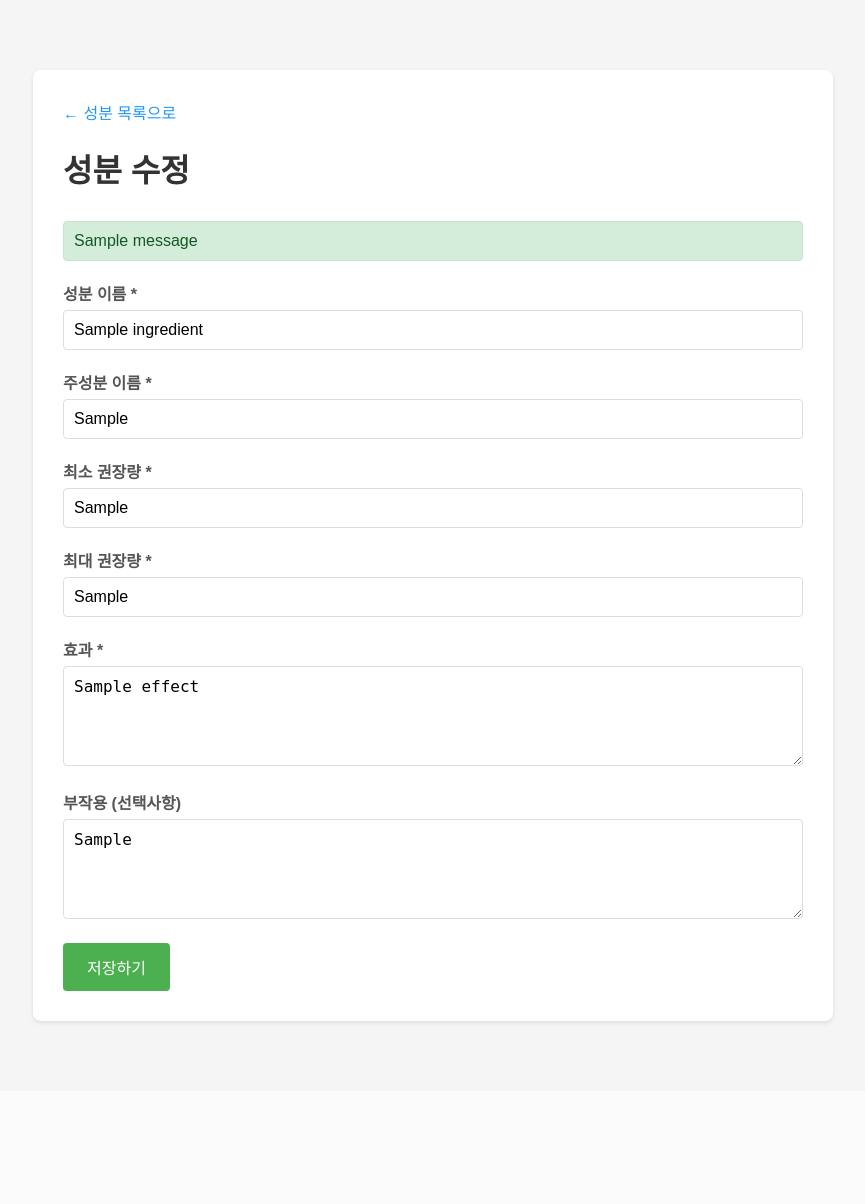
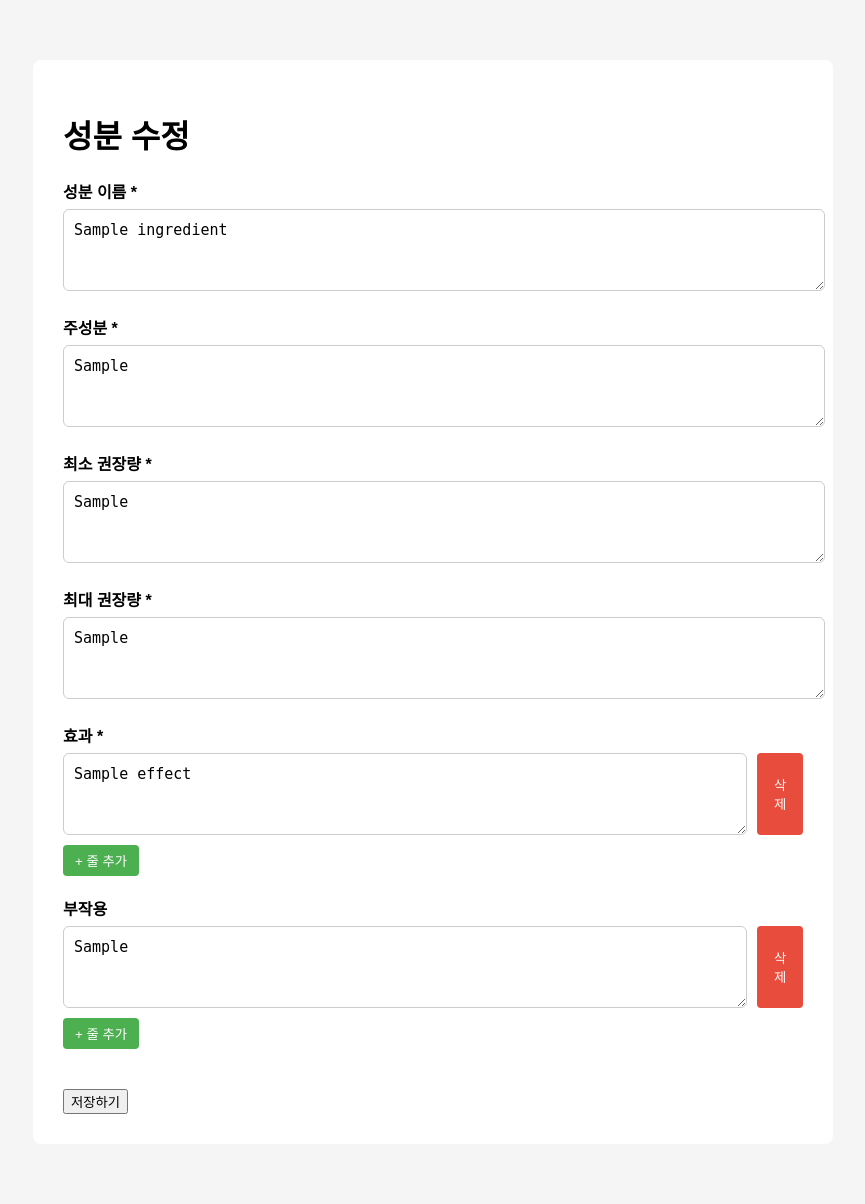
Before and after one commit to Da-sii/Backend, a Django app: template products/templates/products/ingredient_edit.html in a window 1280 px wide. Shown: the whole page, without its empty margins (207-1072 px from the left). Before the commit the page ends 1024 px from the top, so only its background shows below. Run offline with Django 5.2, Linux system fonts and the light colour scheme; the template is opened without the code that fills it: most values are stand-ins (such as "Sample title", 1, 10 or a date in 2020); one stand-in notice (Sample message) is shown; data that the repository does not hold is empty.

Commit message:
refactor: 제품 상세(#132)

```diff
--- a/products/templates/products/ingredient_edit.html
+++ b/products/templates/products/ingredient_edit.html
@@ -1,166 +1,150 @@
 <!DOCTYPE html>
 <html lang="ko">
 <head>
-    <meta charset="UTF-8" />
-    <meta name="viewport" content="width=device-width, initial-scale=1.0" />
+    <meta charset="UTF-8">
     <title>성분 수정</title>
+
     <style>
         body {
-        font-family: Arial, sans-serif;
+            font-family: Arial;
             max-width: 800px;
-        margin: 50px auto;
+            margin: 40px auto;
+            background: #f5f5f5;
             padding: 20px;
-        background-color: #f5f5f5;
         }
         .container {
-        background-color: white;
+            background: white;
             padding: 30px;
             border-radius: 8px;
-        box-shadow: 0 2px 4px rgba(0, 0, 0, 0.1);
-        word-wrap: break-word;
-        overflow-wrap: break-word;
         }
-      h1 {
-        color: #333;
-        margin-bottom: 30px;
-      }
-      .form-group {
-        margin-bottom: 20px;
-      }
-      label {
-        display: block;
-        margin-bottom: 5px;
-        font-weight: bold;
-        color: #555;
-      }
-      input[type="text"],
+        .form-group { margin-bottom: 20px; }
+        label { font-weight: bold; display: block; margin-bottom: 6px; }
+
         textarea {
             width: 100%;
+            min-height: 60px;
             padding: 10px;
-        border: 1px solid #ddd;
+            border: 1px solid #ccc;
+            border-radius: 6px;
+            resize: vertical;
+            font-size: 15px;
+            line-height: 1.4;
+            white-space: pre-wrap;
+        }
+
+        .dynamic-item { display: flex; gap: 10px; margin-bottom: 10px; }
+        .btn-add, .btn-remove {
+            padding: 6px 12px;
             border-radius: 4px;
-        font-size: 16px;
-        box-sizing: border-box;
+            border: none;
+            cursor: pointer;
+            color: white;
         }
-      textarea {
-        min-height: 100px;
-        resize: vertical;
+        .btn-add { background: #4caf50; }
+        .btn-remove { background: #e74c3c; }
+    </style>
+
+    <script>
+        function addEffectField() {
+            const box = document.getElementById("effectContainer");
+            const div = document.createElement("div");
+            div.className = "dynamic-item";
+            div.innerHTML = `
+                <textarea name="effect_list[]"></textarea>
+                <button type="button" class="btn-remove" onclick="this.parentElement.remove()">삭제</button>
+            `;
+            box.appendChild(div);
         }
-      button {
-        background-color: #4caf50;
-        color: white;
-        padding: 12px 24px;
-        border: none;
-        border-radius: 4px;
-        cursor: pointer;
-        font-size: 16px;
+
+        function addSideField() {
+            const box = document.getElementById("sideContainer");
+            const div = document.createElement("div");
+            div.className = "dynamic-item";
+            div.innerHTML = `
+                <textarea name="side_list[]"></textarea>
+                <button type="button" class="btn-remove" onclick="this.parentElement.remove()">삭제</button>
+            `;
+            box.appendChild(div);
         }
-      button:hover {
-        background-color: #45a049;
+
+        function beforeSubmit() {
+            const effects = [...document.getElementsByName("effect_list[]")].map(e => e.value.trim()).filter(v => v);
+            const sides = [...document.getElementsByName("side_list[]")].map(e => e.value.trim()).filter(v => v);
+
+            document.getElementById("effectHidden").value = JSON.stringify(effects);
+            document.getElementById("sideHidden").value = JSON.stringify(sides);
+
+            return true;
         }
-      .messages {
-        margin-bottom: 20px;
-      }
-      .message {
-        padding: 10px;
-        border-radius: 4px;
-        margin-bottom: 10px;
-      }
-      .success {
-        background-color: #d4edda;
-        color: #155724;
-        border: 1px solid #c3e6cb;
-      }
-      .error {
-        background-color: #f8d7da;
-        color: #721c24;
-        border: 1px solid #f5c6cb;
-      }
-      .nav-links {
-        margin-bottom: 20px;
-      }
-      .nav-links a {
-        color: #2196f3;
-        text-decoration: none;
-        margin-right: 15px;
-      }
-      .nav-links a:hover {
-        text-decoration: underline;
-      }
-    </style>
+    </script>
 </head>
+
 <body>
 <div class="container">
-      <div class="nav-links">
-        <a href="{% url 'admin_ingredient_form' %}">← 성분 목록으로</a>
+    <h1>성분 수정</h1>
+
+    <form method="POST" onsubmit="return beforeSubmit()">
+        {% csrf_token %}
+
+        <!-- 성분 이름 -->
+        <div class="form-group">
+            <label>성분 이름 *</label>
+            <textarea name="name" required>{{ ingredient.name }}</textarea>
         </div>
 
-      <h1>성분 수정</h1>
+        <!-- 주성분 -->
+        <div class="form-group">
+            <label>주성분 *</label>
+            <textarea name="mainIngredient" required>{{ ingredient.mainIngredient }}</textarea>
+        </div>
 
-      {% if messages %}
-      <div class="messages">
-        {% for message in messages %}
-        <div class="message {{ message.tags }}">{{ message }}</div>
+        <!-- 최소 권장량 -->
+        <div class="form-group">
+            <label>최소 권장량 *</label>
+            <textarea name="minRecommended" required>{{ ingredient.minRecommended }}</textarea>
+        </div>
+
+        <!-- 최대 권장량 -->
+        <div class="form-group">
+            <label>최대 권장량 *</label>
+            <textarea name="maxRecommended" required>{{ ingredient.maxRecommended }}</textarea>
+        </div>
+
+        <!-- 효과 -->
+        <div class="form-group">
+            <label>효과 *</label>
+            <div id="effectContainer">
+                {% for e in ingredient.effect %}
+                <div class="dynamic-item">
+                    <textarea name="effect_list[]">{{ e }}</textarea>
+                    <button type="button" class="btn-remove" onclick="this.parentElement.remove()">삭제</button>
+                </div>
                 {% endfor %}
             </div>
+            <button type="button" class="btn-add" onclick="addEffectField()">+ 줄 추가</button>
+        </div>
+
+        <!-- 부작용 -->
+        <div class="form-group">
+            <label>부작용</label>
+            <div id="sideContainer">
+                {% if ingredient.sideEffect %}
+                    {% for s in ingredient.sideEffect %}
+                    <div class="dynamic-item">
+                        <textarea name="side_list[]">{{ s }}</textarea>
+                        <button type="button" class="btn-remove" onclick="this.parentElement.remove()">삭제</button>
+                    </div>
+                    {% endfor %}
                 {% endif %}
+            </div>
+            <button type="button" class="btn-add" onclick="addSideField()">+ 줄 추가</button>
+        </div>
 
-      <form method="POST">
-        {% csrf_token %}
-        <div class="form-group">
-          <label for="name">성분 이름 *</label>
-          <input
-            type="text"
-            id="name"
-            name="name"
-            required
-            value="{{ ingredient.name }}"
-          />
-        </div>
-        <div class="form-group">
-          <label for="mainIngredient">주성분 이름 *</label>
-          <input
-            type="text"
-            id="mainIngredient"
-            name="mainIngredient"
-            required
-            value="{{ ingredient.mainIngredient }}"
-            placeholder="예: Ascorbic Acid, DHA/EPA 등"
-          />
-        </div>
-        <div class="form-group">
-          <label for="minRecommended">최소 권장량 *</label>
-          <input
-            type="text"
-            id="minRecommended"
-            name="minRecommended"
-            required
-            value="{{ ingredient.minRecommended }}"
-          />
-        </div>
-        <div class="form-group">
-          <label for="maxRecommended">최대 권장량 *</label>
-          <input
-            type="text"
-            id="maxRecommended"
-            name="maxRecommended"
-            required
-            value="{{ ingredient.maxRecommended }}"
-          />
-        </div>
-        <div class="form-group">
-          <label for="effect">효과 *</label>
-          <textarea id="effect" name="effect" required>
-{{ ingredient.effect }}</textarea
-          >
-        </div>
-        <div class="form-group">
-          <label for="sideEffect">부작용 (선택사항)</label>
-          <textarea id="sideEffect" name="sideEffect">
-{{ ingredient.sideEffect }}</textarea
-          >
-        </div>
-        <button type="submit">저장하기</button>
+        <!-- Hidden JSON -->
+        <input type="hidden" name="effect" id="effectHidden">
+        <input type="hidden" name="sideEffect" id="sideHidden">
+
+        <button type="submit" style="margin-top:20px;">저장하기</button>
     </form>
 </div>
 </body>
--- a/products/urls.py
+++ b/products/urls.py
@@ -1,9 +1,8 @@
 from django.urls import path
 
-from products.views import ProductCreateView, ProductDetailView, ProductRankingView, ProductRankingCategoryView, ProductListView, ProductCategoryView, ProductSearchView, MainView, UploadProductImageView
+from products.views import ProductDetailView, ProductRankingView, ProductRankingCategoryView, ProductListView, ProductCategoryView, ProductSearchView, MainView, UploadProductImageView
 
 urlpatterns = [
-    path("add/", ProductCreateView.as_view(), name="product_add"),
     path("ranking/", ProductRankingView.as_view(), name="product_ranking"),
     path("ranking/category/", ProductRankingCategoryView.as_view(), name="product_ranking_category"),
     path("list/", ProductListView.as_view(), name="product_list"),
```
Also changed, not shown: products/admin_views.py (+36 -26 lines), products/templates/products/ingredient_form.html (+134 -188 lines), products/views.py (+0 -24 lines). Lines whose indentation alone changed are shown as unchanged.
